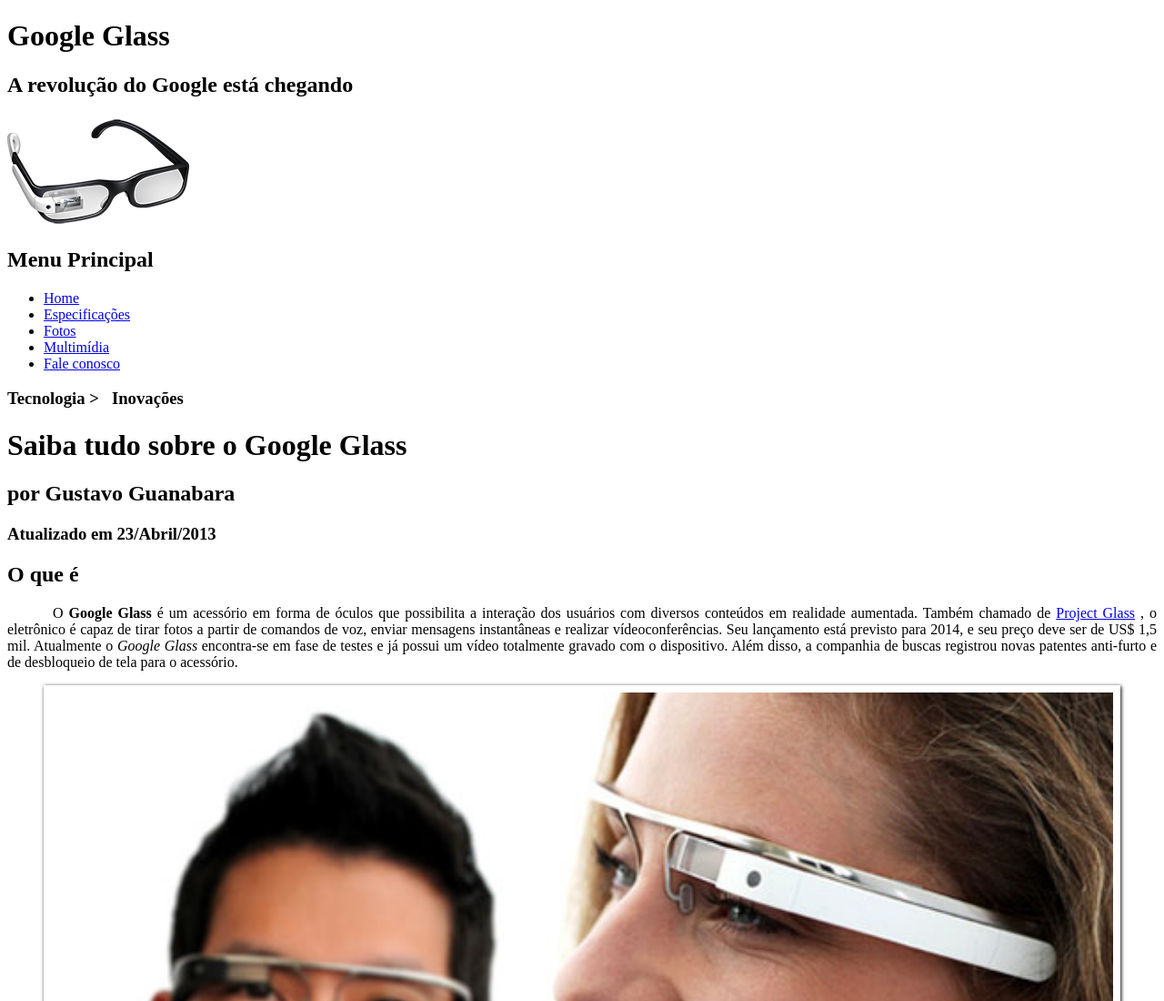
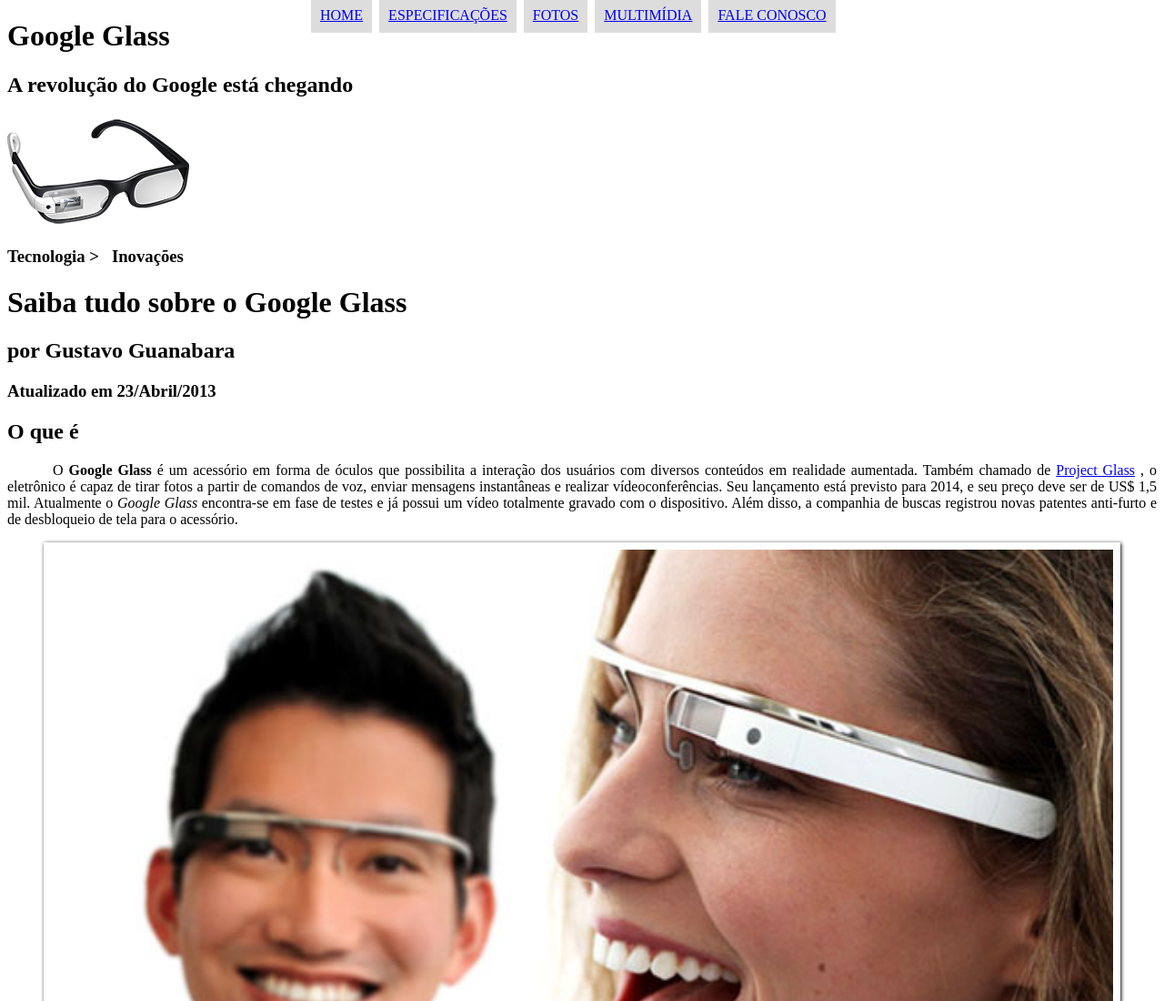
Before and after one commit to lelemaia/ProjetoSite, a plain HTML site: page index.html in a window 1280 px wide. Shown: the top 1100 px of the page at 91% size. Drawn offline with Linux system fonts and the light colour scheme.

Commit message:
menu estilo css

```diff
--- a/curso-html5-pacote01/projeto-glass-html5/_css/estilo.css
+++ b/curso-html5-pacote01/projeto-glass-html5/_css/estilo.css
@@ -3,6 +3,7 @@
 body {
     background-color: white;
 }
+
 p {
     text-align: justify;
     text-indent: 50px;
@@ -18,6 +19,7 @@
     width: 100%;
     height: 100%;
 }
+
 figure.foto-legenda figcaption {
     opacity: 0;
     position: absolute;
@@ -33,5 +35,31 @@
 
 figure.foto-legenda:hover figcaption {
     opacity: 1;
+}
+nav#menu {
+    display: block;
+}
 
+nav#menu ul {
+    list-style: none;
+    text-transform: uppercase;
+    position: absolute;
+    top: -20px;
+    left: 300px;
 }
+
+nav#menu li {
+    display: inline-block;
+    background-color: #ddd;
+    padding: 10px;
+    margin: 2px;
+    transition: background-color 1s;
+}
+
+nav#menu li:hover {
+    background-color: #606060;
+}
+
+nav#menu h1 {
+    display: none;
+}
--- a/index.html
+++ b/index.html
@@ -17,7 +17,7 @@
 
     <img src="curso-html5-pacote01/projeto-glass-html5/_imagens/glass-oculos-preto-peq.png"/>
 
-<nav>
+    <nav id="menu">
     <h1>Menu Principal</h1>
     <ul type="disc">
         <li> <a href="index.html">Home</a></li>
@@ -26,7 +26,7 @@
         <li> <a href="curso-html5-pacote01/projeto-glass-html5/multimidia.html">Multimídia</a></li>
         <li> <a href="curso-html5-pacote01/projeto-glass-html5/fale-conosco.html">Fale conosco</a></li>
     </ul>
-</nav>
+    </nav>
 
     </header>
 
```
